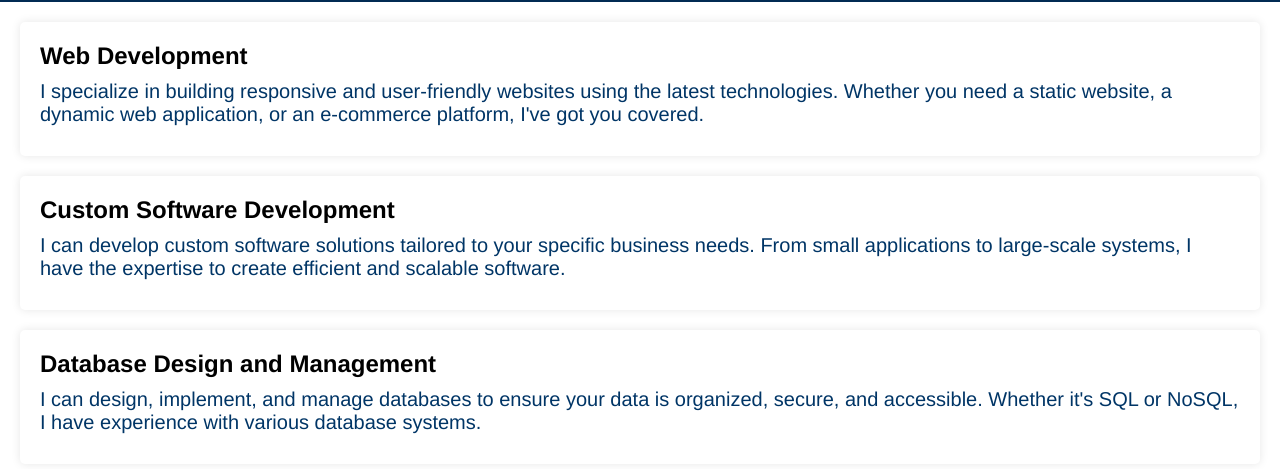
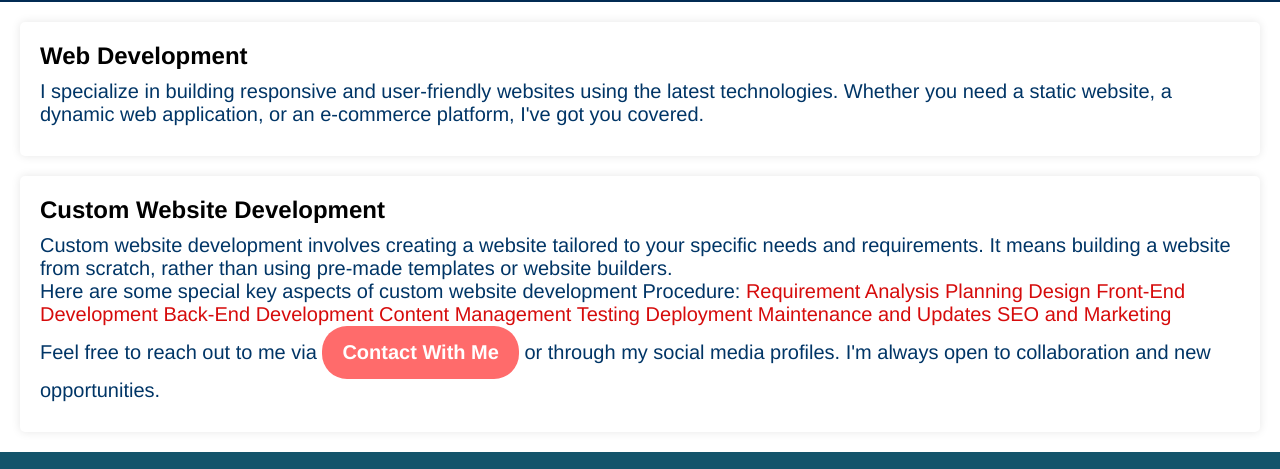
Before and after one commit to Gopal160820/gopalbhunia, a plain HTML site: page service.html in a window 1280 px wide. Shown: the part 299-768 px from the top of the page. Drawn offline with Linux system fonts and the light colour scheme; a script that the page names is missing.

Commit message:
Update service.html

```diff
--- a/service.html
+++ b/service.html
@@ -52,20 +52,25 @@
     </section>
 
     <section class="service">
-        <h2>Custom Software Development</h2>
+        <h2>Custom Website Development</h2>
         <p>
-            I can develop custom software solutions tailored to your specific business needs. From small applications to
-            large-scale systems, I have the expertise to create efficient and scalable software.
+            Custom website development involves creating a website tailored to your specific needs and requirements. It means building a website from scratch, rather than using pre-made templates or website builders.<br> Here are some special key aspects of custom website development Procedure:
+            <span>Requirement Analysis</span>
+            <span>Planning</span>
+            <span>Design</span>
+            <Span>Front-End Development</Span>
+            <span>Back-End Development</span>
+            <span>Content Management</span>
+            <span>Testing</span>
+            <span>Deployment</span>
+            <span>Maintenance and Updates</span>
+            <span>SEO and Marketing</span>
+            <br>
+           Feel free to reach out to me via <a href="contact.html" class="btn">Contact With Me</a> or through my social media profiles. I'm always open to collaboration and new opportunities.
         </p>
     </section>
 
-    <section class="service">
-        <h2>Database Design and Management</h2>
-        <p>
-            I can design, implement, and manage databases to ensure your data is organized, secure, and accessible.
-            Whether it's SQL or NoSQL, I have experience with various database systems.
-        </p>
-    </section>
+
 
 
 
```
